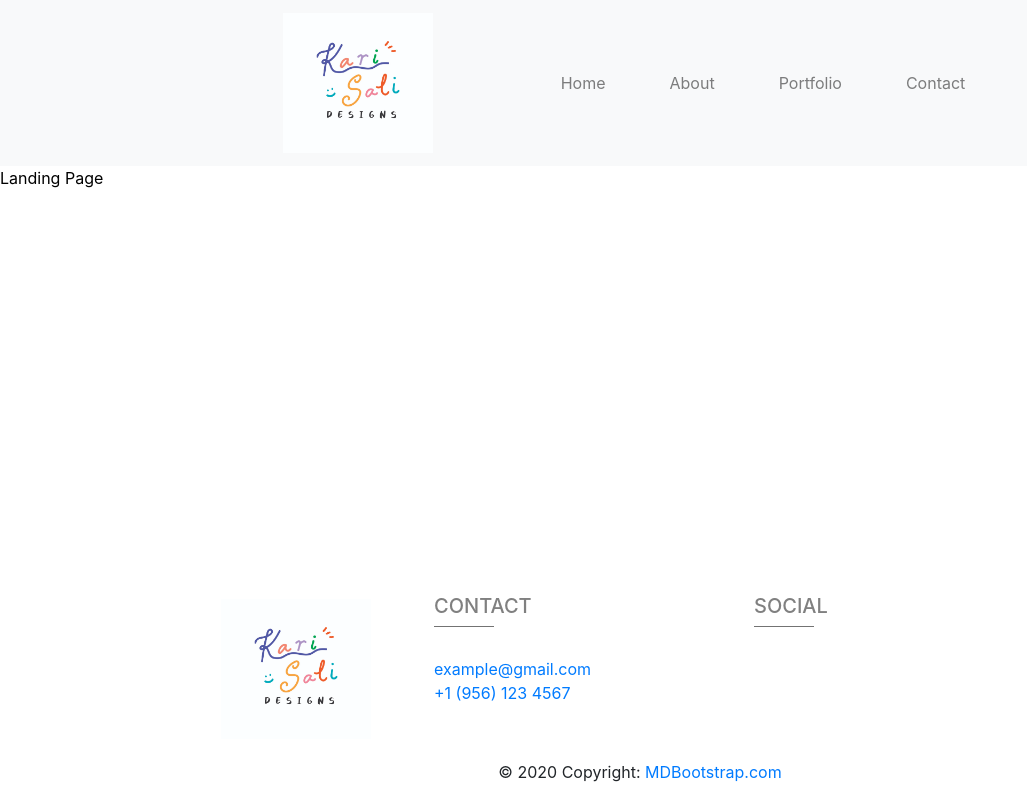
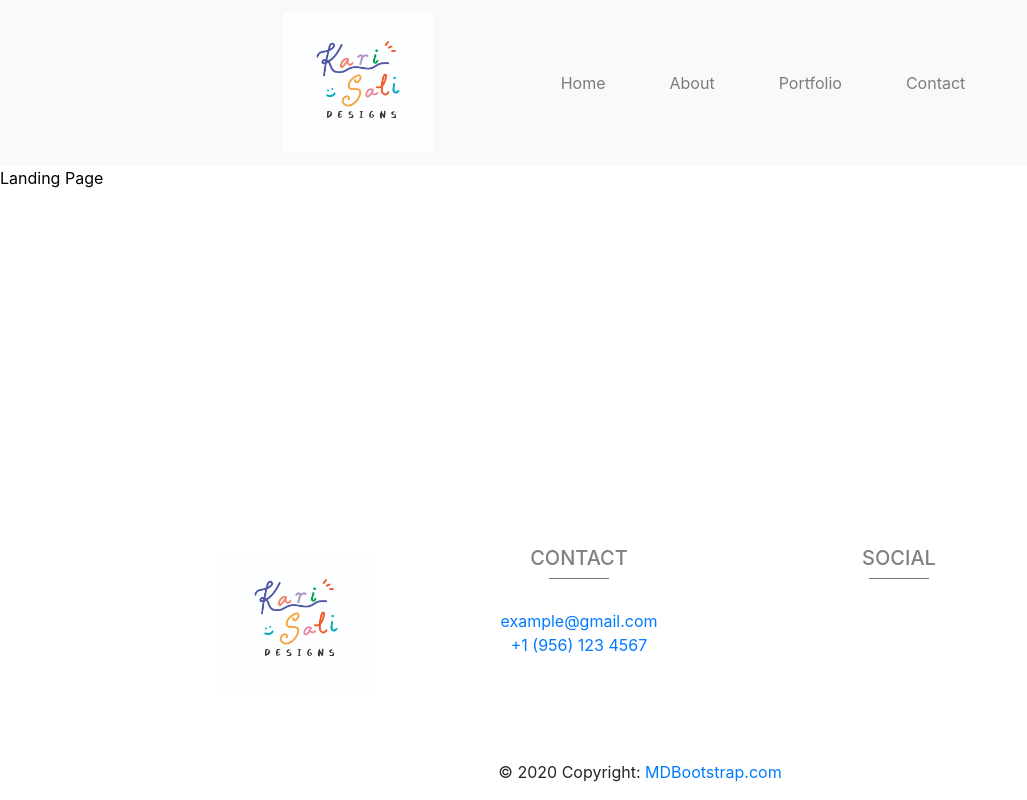
Before and after one commit to mehrdaddarraji/karime-salinas-frontend, a React (Create React App) app in the folder client/: page / in a window 1280 px wide. Shown: the whole page, without its empty margins (0-1027 px from the left). Built offline with nearby package versions, Linux system fonts and the light colour scheme.

Commit message:
small styling

```diff
--- a/client/src/components/Footer.jsx
+++ b/client/src/components/Footer.jsx
@@ -9,7 +9,7 @@
 
                     <div className="container-fluid text-center text-md-left">
 
-                        <div className="row justify-content-center">
+                        <div className="row justify-content-center text-center py-5">
 
                             <div style={{ textAlign:'end'}}>
                                 <img className="navbar-brand mr-5" src={logoImg} height="150" width="150" alt="Kari Sali Designs" />
```
